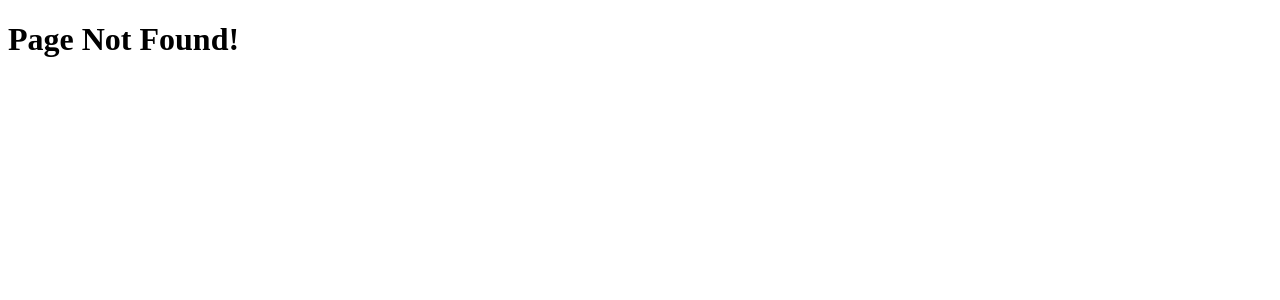
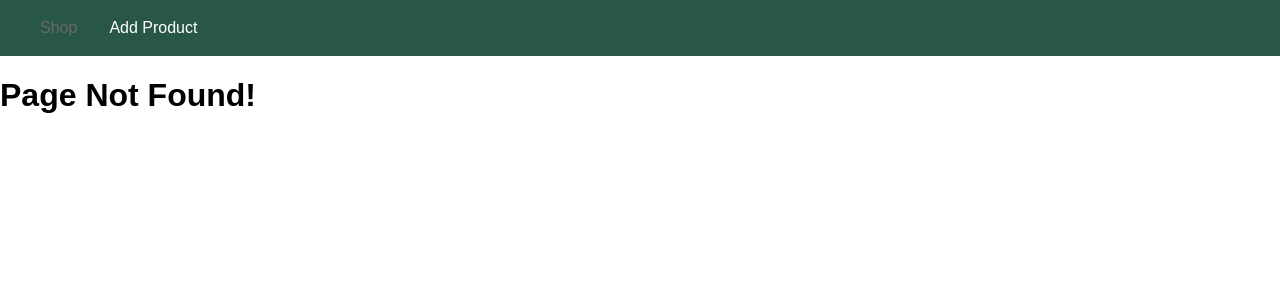
Before and after one commit to abhishekjoshi007/Node-JS, a Node server app: template Working with express.js (Chapter 4)/views/404.html in a window 1280 px wide. Shown: the top 300 px of the page. Run offline with Node 20, Linux system fonts and the light colour scheme; the template is opened without the code that fills it, so the values that code supplies are empty.

Commit message:
Seving files statically.

```diff
--- a/Working with express.js (Chapter 4)/app.js
+++ b/Working with express.js (Chapter 4)/app.js
@@ -37,6 +37,12 @@ const app=express();
 //It does body parsering and using package bodyparser.Using for (console.log(req.body);)
 app.use(bodyparser.urlencoded({extended:false}));
 
+//we need to serve file statically like (css files) simply means not handled by express js router
+//or other middlewarebut instead directly forwarded to the system.
+app.use(express.static(path.join(__dirname,'public')));
+//app.use(express.static(path.join(__dirname,'publicview')));
+
+
 //fitering out certain request through ('/')
 //here app.use fire for both post and get request
 //For particular firing use app.get or app.post
--- /dev/null
+++ b/Working with express.js (Chapter 4)/public/css/main.css
@@ -0,0 +1,51 @@
+
+        body{
+            padding: 0;
+            margin: 0;
+            font-family: sans-serif;
+        }
+
+        main
+        {
+          padding: 1rem;
+        }
+        .main-header{
+            width: 100%;
+            height: 3.5rem;
+            background-color: #285747;
+        }
+
+        .main-header__itemlist
+        {
+            list-style: none;
+            margin: 0;
+            padding: 0;
+            display: flex;
+        }
+
+        .main-header__item
+        {
+            margin: 0 1rem;
+            padding: 0;
+        }
+
+        .main-header__item a
+        {
+            text-decoration: none;
+            color: white;
+        }
+
+        .main-header__nav
+        {
+            height: 100%;
+            display: flex;
+            align-items: center;
+            padding: 0 1.5rem;
+        }
+
+        .main-header__item a:hover,
+        .main-header__item a:active,
+        .main-header__item a.active
+        {
+            color: dimgrey;
+        }
--- a/Working with express.js (Chapter 4)/views/404.html
+++ b/Working with express.js (Chapter 4)/views/404.html
@@ -4,8 +4,18 @@
     <meta charset="UTF-8">
     <meta name="viewport" content="width=device-width, initial-scale=1.0">
     <title>Document</title>
+    <link rel="stylesheet" href="/css/main.css">
 </head>
 <body>
+    <header class="main-header">
+        <nav class="main-header__nav">
+           <ul class="main-header__itemlist">
+               <li class="main-header__item"><a class="active" href="/">Shop</a></li>
+               <li class="main-header__item"><a href="/add-product">Add Product</a></li>
+
+           </ul>
+        </nav>
+    </header>
     <h1>Page Not Found!</h1>
 </body>
 </html>
```
Also changed, not shown: Working with express.js (Chapter 4)/views/shop.html (+1 -54 lines).
